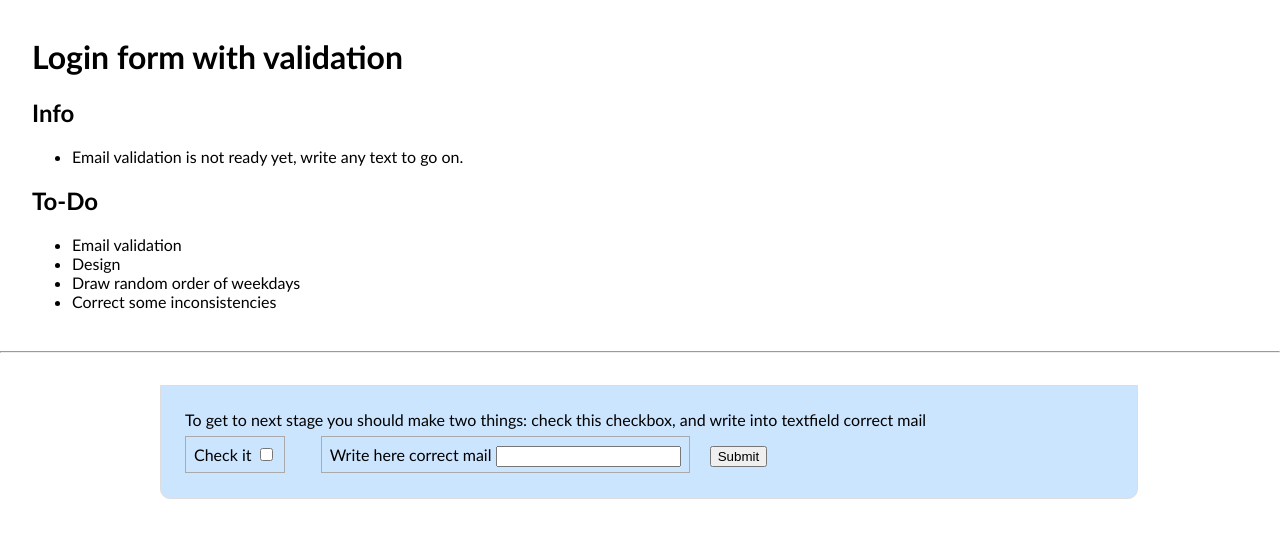
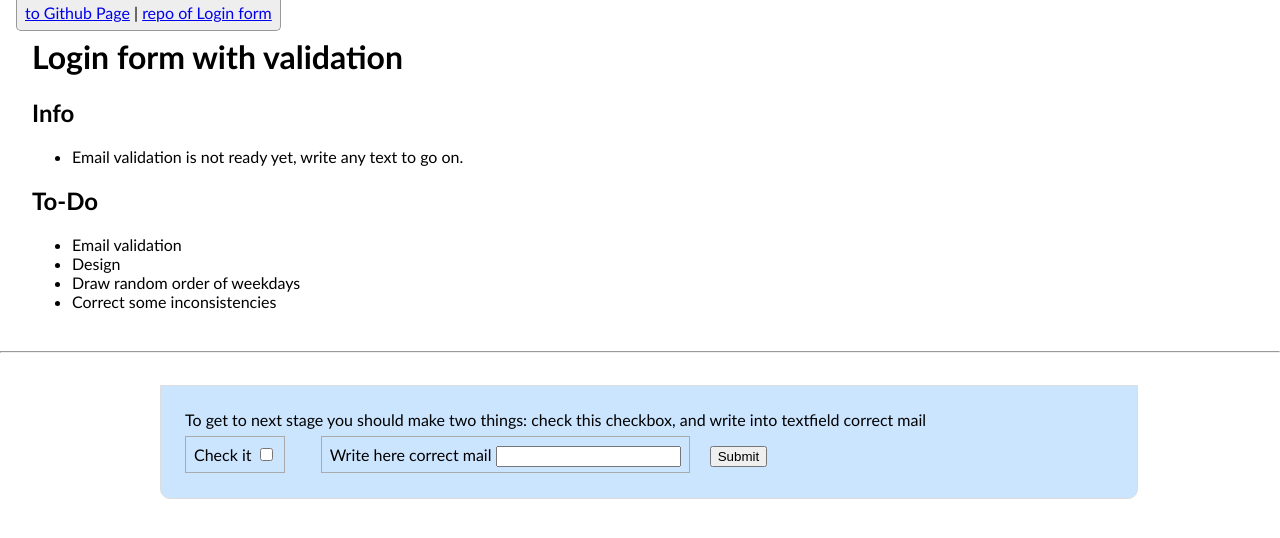
Before and after one commit to tdudkowski/Login-Form-With-Validation, a plain HTML site: page index.html in a window 1280 px wide. Drawn offline with Linux system fonts and the light colour scheme.

Commit message:
added nac link

```diff
--- a/index.html
+++ b/index.html
@@ -10,7 +10,8 @@
 </head>
 
 <body>
-
+  <nav><a href="https://tdudkowski.github.io/">to Github Page</a> | <a href="https://github.com/tdudkowski/Login-Form-With-Validation">repo
+      of Login form</a></nav>
   <div class="comment">
     <h1>Login form with validation</h1>
     <h2>Info</h2>
--- a/style.css
+++ b/style.css
@@ -1,6 +1,28 @@
 body {
  margin: 0;
  font-family: 'Gill Sans', 'Gill Sans MT', Calibri, 'Trebuchet MS', sans-serif;
+}
+
+nav {
+ position: fixed;
+ left: 1rem;
+ top: -5px;
+ background-color: #eee;
+ border: 1px solid #999;
+ border-radius: 5px;
+ border-width: 0 1px 1px 1px;
+ padding: .5rem;
+}
+
+nav a:hover {
+ background-color: #ddd;
+ padding: .5rem 0;
+ color: #333;
+}
+
+.comment {
+ position: relative;
+ padding: 1rem 2rem;
 }
 
 .container {
@@ -76,11 +98,6 @@ div.stage3 div.jours div {
  transition: 2s;
 }
 
-.comment {
- position: relative;
- padding: 1rem 2rem;
-}
-
 /*
 #CCE5FF blue
 #E2E3E5 gray
```
Lines whose indentation alone changed are shown as unchanged.
